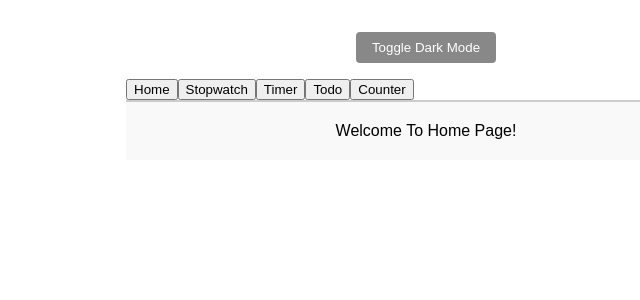
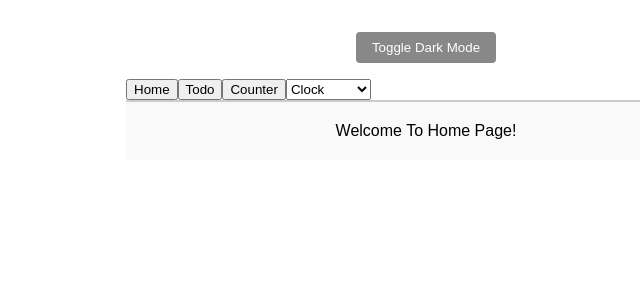
Before and after one commit to PriyanshuGangwar/React, a React (Create React App) app in the folder react-sheet/: page / in a window 1280 px wide. Shown: the top 300 px of the page, without its empty margins (214-854 px from the left). Built offline with nearby package versions, Linux system fonts and the light colour scheme.

Commit message:
DropDown Menu

```diff
--- a/react-sheet/src/components/Menu.jsx
+++ b/react-sheet/src/components/Menu.jsx
@@ -4,7 +4,8 @@ import TodoList from './TodoList';
 import { Timer, Stopwatch} from './Stopwatch';
 
 function Menu() {
-  const tabs = ["Home", "Stopwatch", "Timer", "Todo", "Counter"]
+  const buttonTabs = ["Home", "Todo", "Counter"]
+  const dropdownTabs = ["Stopwatch", "Timer",]
   const [activeTab, setActiveTab] = useState("Home")
   const toggleActiveTab = (tab) => {
     console.log("tab", tab);
@@ -13,7 +14,7 @@ function Menu() {
 
   const renderHomePage = () => {
     return(
-        <div> Welcome To Home Page! </div>
+        <div style={{color: "Black"}}> Welcome To Home Page! </div>
     );
   }
 
@@ -31,10 +32,23 @@ function Menu() {
   return (
     <div className="tabs-container">
       <div className="tabs-header">
-      	{tabs.map(tab => (
-      		<button onClick={() => toggleActiveTab(tab)}>{tab}</button>
-      	))}
-      </div>
+        {/* Render as buttons */}
+        {buttonTabs.map(tab => (
+            <button key={tab} onClick={() => toggleActiveTab(tab)}>
+            {tab}
+            </button>
+        ))}
+
+        {/* Render dropdown */}
+        <select value={dropdownTabs.includes(activeTab) ? activeTab : ""} onChange={(e) => toggleActiveTab(e.target.value)} >
+            <option value="">Clock</option>
+            {dropdownTabs.map(tab => (
+                <option key={tab} value={tab}>
+                    {tab}
+                </option>
+            ))}
+        </select>
+        </div>
       <div className="tabs-content">{renderContent()}</div>
     </div>
   );
```
